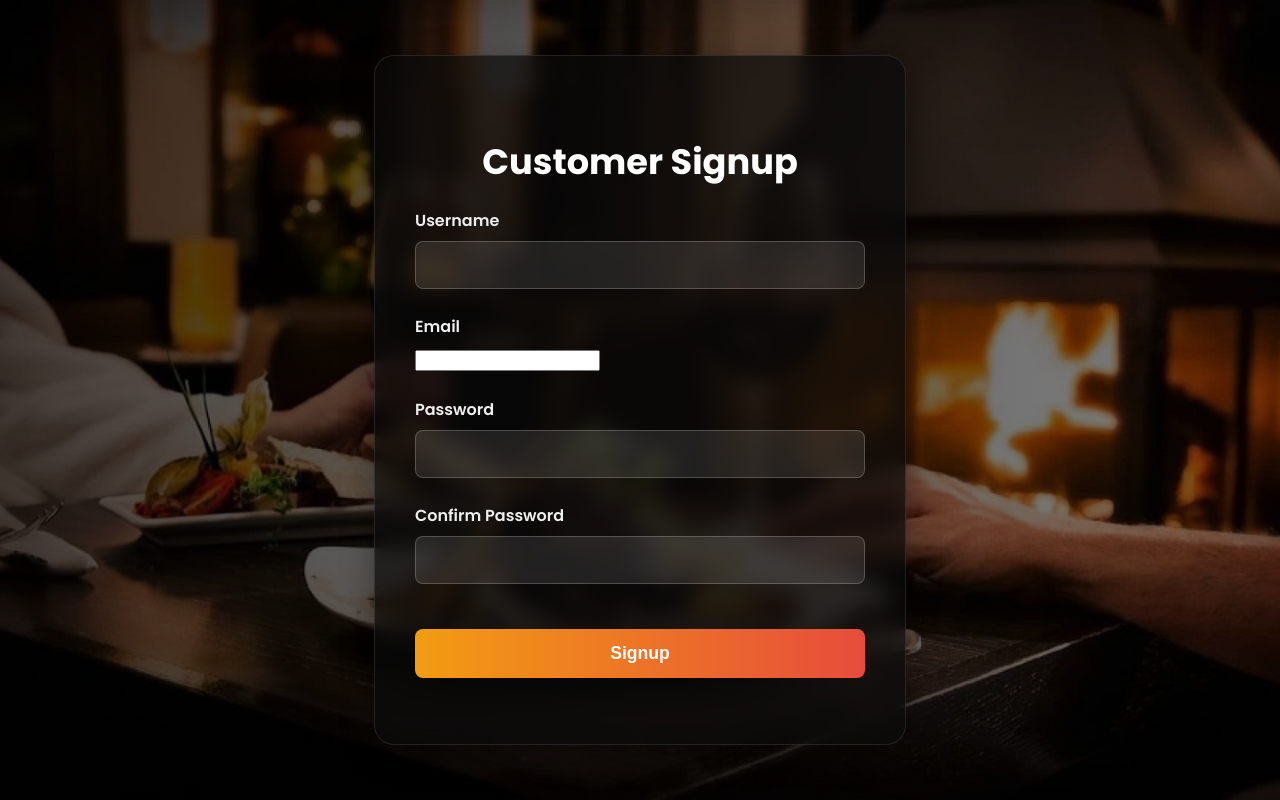
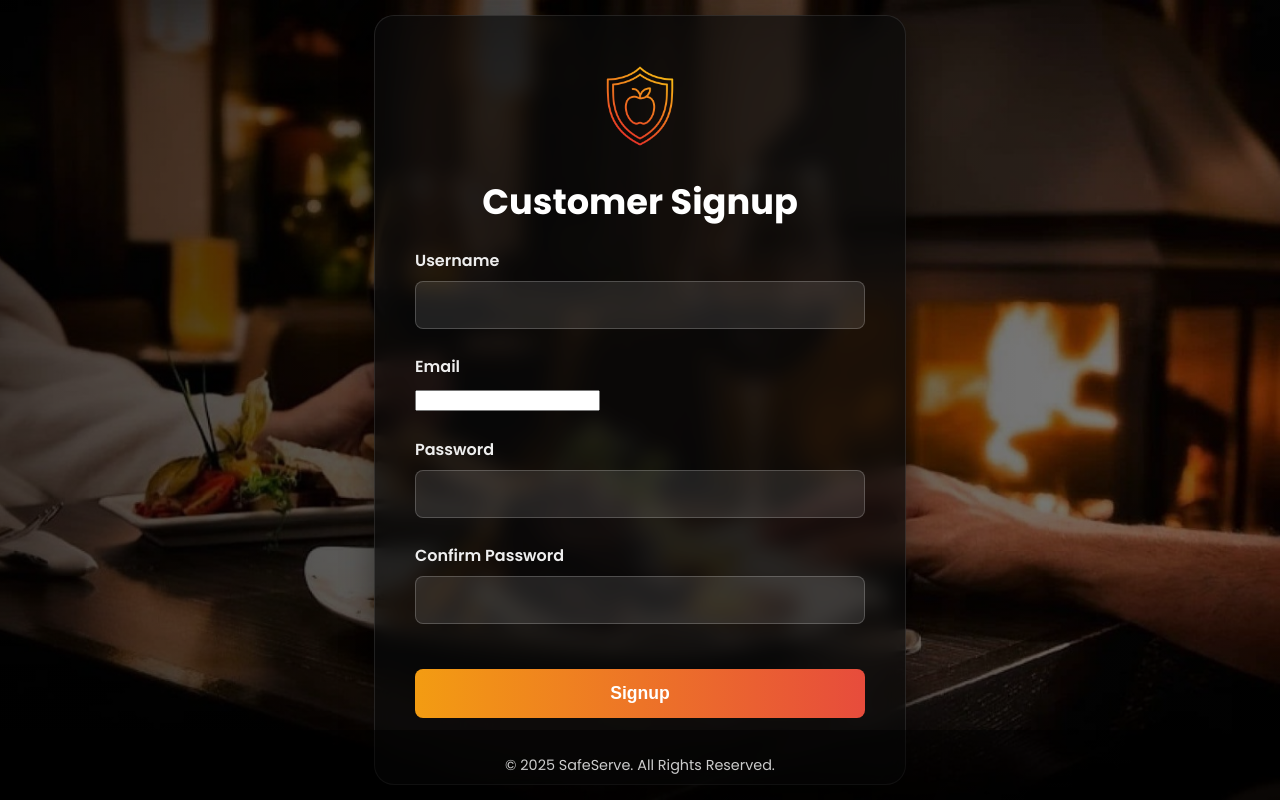
Before and after one commit to RiziaPrabin/SafeServe, a Flask app: page /customer_signup in a window 1280 px wide. Run offline with Flask 3, Linux system fonts and the light colour scheme.

Commit message:
styled the signup

```diff
--- a/templates/customer_signup.html
+++ b/templates/customer_signup.html
@@ -7,11 +7,12 @@
     <title>Customer Signup</title>
     <link rel="stylesheet" href="https://fonts.googleapis.com/css2?family=Poppins:wght@400;600;700&display=swap">
     <link rel="stylesheet" href="{{ url_for('static', filename='css/loginstyles.css') }}">
-    <link rel="icon" href="{{ url_for('static', filename='images/icon.png') }}" type="image/png">
+
 </head>
 
 <body>
     <div class="login-container">
+        <img src="{{ url_for('static', filename='images/icon.png') }}" alt="SafeServe Logo" class="login-logo">
         <h2>Customer Signup</h2>
         <form id="signup-form">
             <div class="form-group">
@@ -34,7 +35,9 @@
         </form>
         <p class="error-message" id="error-message"></p>
     </div>
-
+    <footer>
+        <p>&copy; 2025 SafeServe. All Rights Reserved.</p>
+    </footer>
     <script>
         document.getElementById("signup-form").addEventListener("submit", function (event) {
             event.preventDefault(); // Prevent form submission to handle it with JS
--- a/templates/inspector_login.html
+++ b/templates/inspector_login.html
@@ -7,7 +7,7 @@
     <title>Inspector Login</title>
     <link rel="stylesheet" href="https://fonts.googleapis.com/css2?family=Poppins:wght@400;600;700&display=swap">
     <link rel="stylesheet" href="{{ url_for('static', filename='css/loginstyles.css') }}">
-    <link rel="icon" href="{{ url_for('static', filename='images/icon.png') }}" type="image/png">
+
 </head>
 
 <body>
```
Also changed, not shown: templates/hotel_signup.html (+5 -2 lines).
